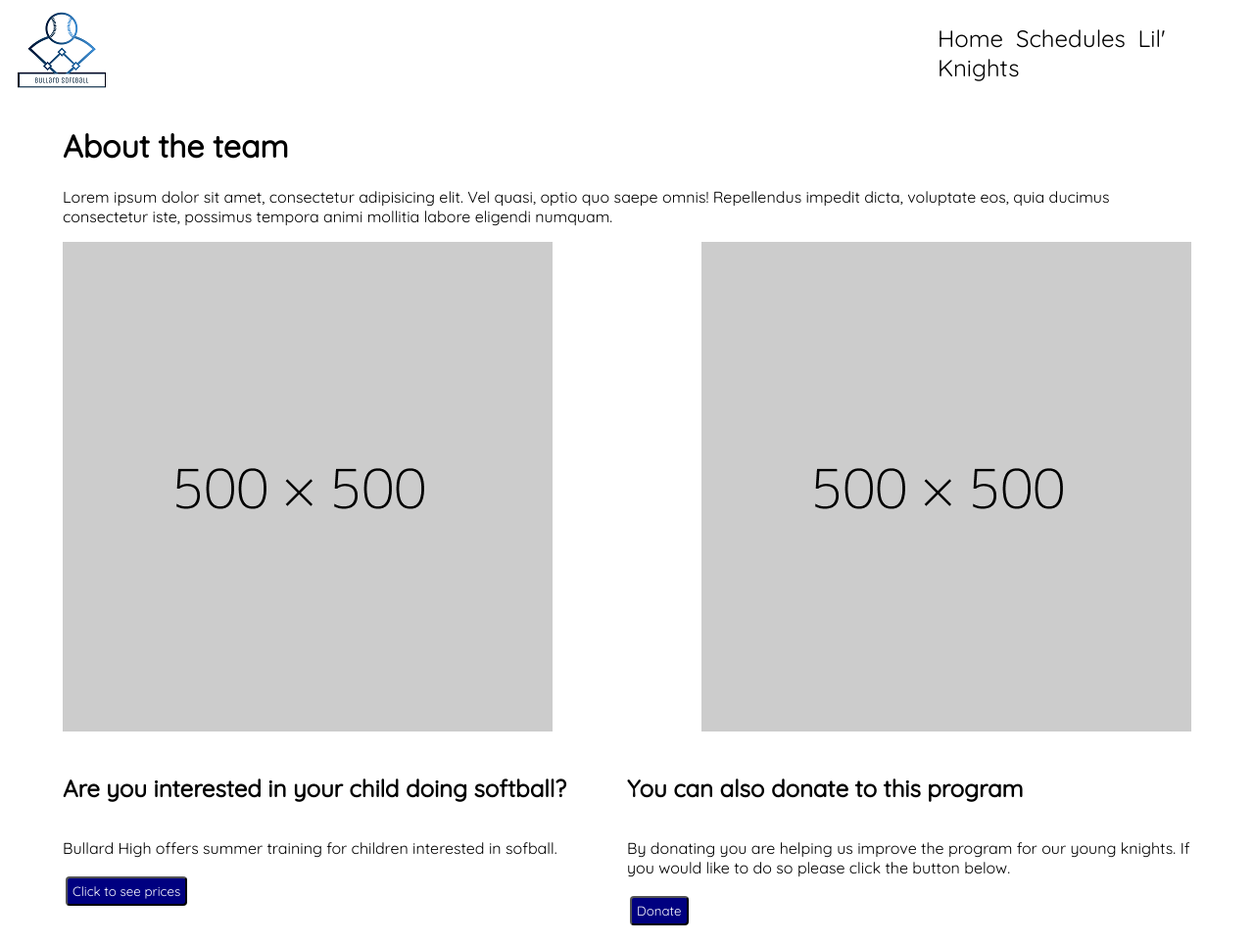
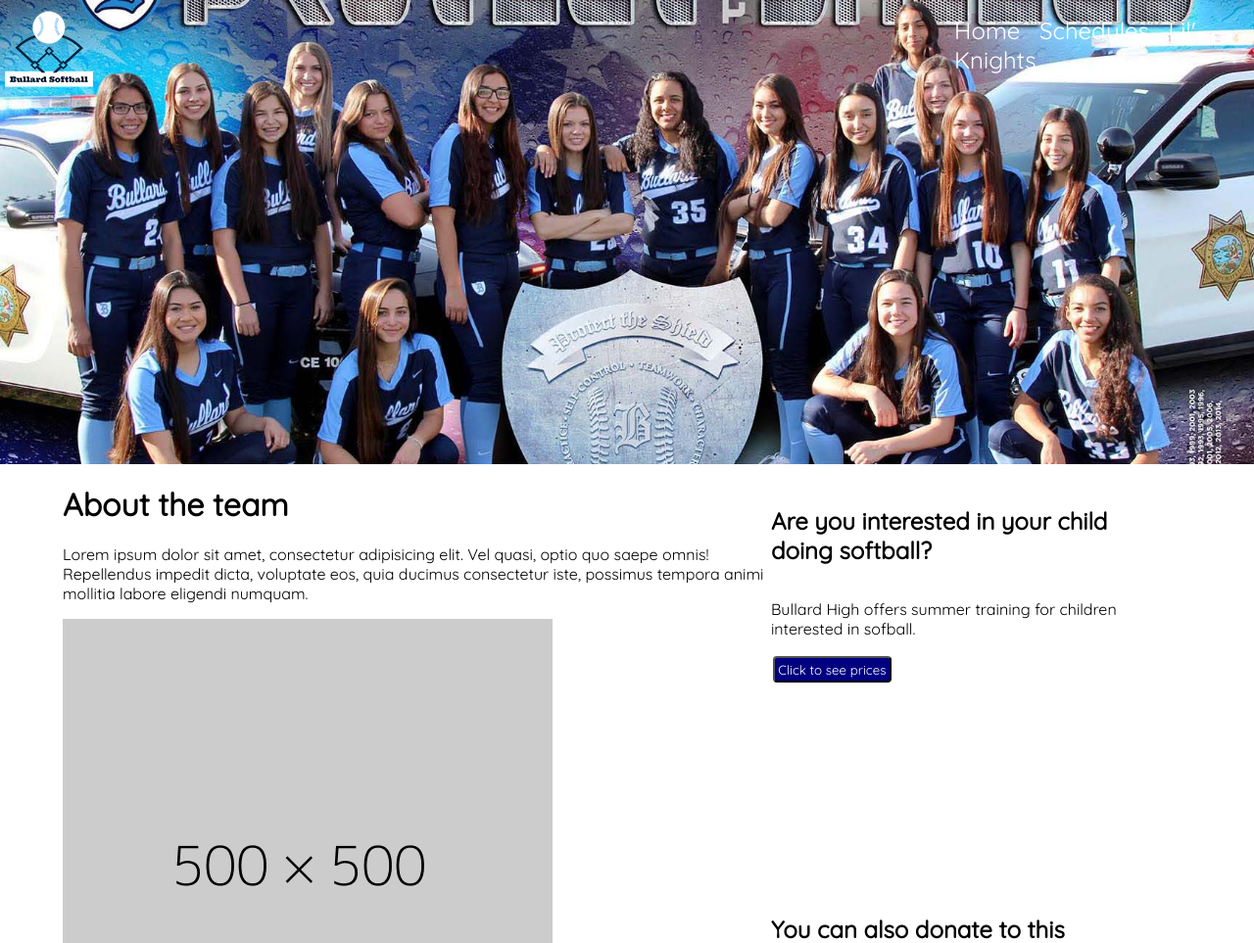
Before and after one commit to genm8/Client-Website, a PHP site: page /bhshome.php in a window 1280 px wide. Shown: the top 963 px of the page at 98% size. Run offline with PHP 8.4, Linux system fonts and the light colour scheme.

Commit message:
home page

```diff
--- a/bhshome.php
+++ b/bhshome.php
@@ -14,7 +14,7 @@
 
 <body>
     <div id="homecontainer">
-        <a href="bhshome.php"><img src="images/2db0b9fb-8183-4b9f-a6d0-472261747a92_200x200.png" alt=""></a>
+        <a href="bhshome.php"><img src="images/99990b86-769c-4471-89cb-de9285fe0647_200x200.png" alt=""></a>
 
         <div id="homeheader">
             <nav>
@@ -26,13 +26,14 @@
             </nav>
         </div>
     </div>
-    <div class="homeinfo">
+    <div class="homeinfo margin-top">
+       <div>
         <h1>About the team</h1>
         <p>Lorem ipsum dolor sit amet, consectetur adipisicing elit. Vel quasi, optio quo saepe omnis! Repellendus impedit dicta, voluptate eos, quia ducimus consectetur iste, possimus tempora animi mollitia labore eligendi numquam.</p>
-        <div class="images">
-            <img src="images/500x500.png" alt="">
             <img src="images/500x500.png" alt="">
         </div>
+
+
         <div id="donate" class="margin-top">
             <div>
                 <h2>Are you interested in your child doing softball?</h2>
--- a/client-web.css
+++ b/client-web.css
@@ -58,6 +58,7 @@
     flex-direction: row;
     justify-content: center;
 }
+
 
 #bigbox {
     width: 80%;
@@ -159,24 +160,27 @@
 #homecontainer {
     display: flex;
     justify-content: space-between;
-    align-items: center;
-    font-size: 150%;
-    margin-left: 1%;
-    margin-right: 1%;
+    background-image: url(images/reresize.jpg);
+    height: 37vw;
+    background-size: cover;
 }
 
 #homecontainer a {
-    color: black;
+    color: white;
     transition: .2s;
+    font-size: 150%;
+    margin-right: 3%;
 }
 
 #homecontainer a:hover {
-    color: gray;
+    color: black;
 }
 
 .homeinfo {
     width: 90%;
     margin: auto;
+    display: flex;
+    flex-direction: row;
 }
 
 button {
@@ -191,12 +195,12 @@
 .images {
     display: flex;
     flex-direction: row;
-    justify-content: space-between;
+    justify-content: space-around;
 }
 
 #donate {
     display: flex;
-    flex-direction: row;
+    flex-direction: column;
     justify-content: space-between;
 
 }
@@ -204,7 +208,7 @@
 #donate > div {
     display: flex;
     flex-direction: column;
-    width: 50%;
+    width: 90%;
 }
 
 @media only screen and (max-width: 1140px) {
```
Also changed, not shown: schedule.php (+0 -14 lines), images/2db0b9fb-8183-4b9f-a6d0-472261747a92_200x200.png, images/99990b86-769c-4471-89cb-de9285fe0647_200x200.png (added), images/fcd8e665-6a3b-4581-b058-af2672dcdf30_200x200.png (added).
